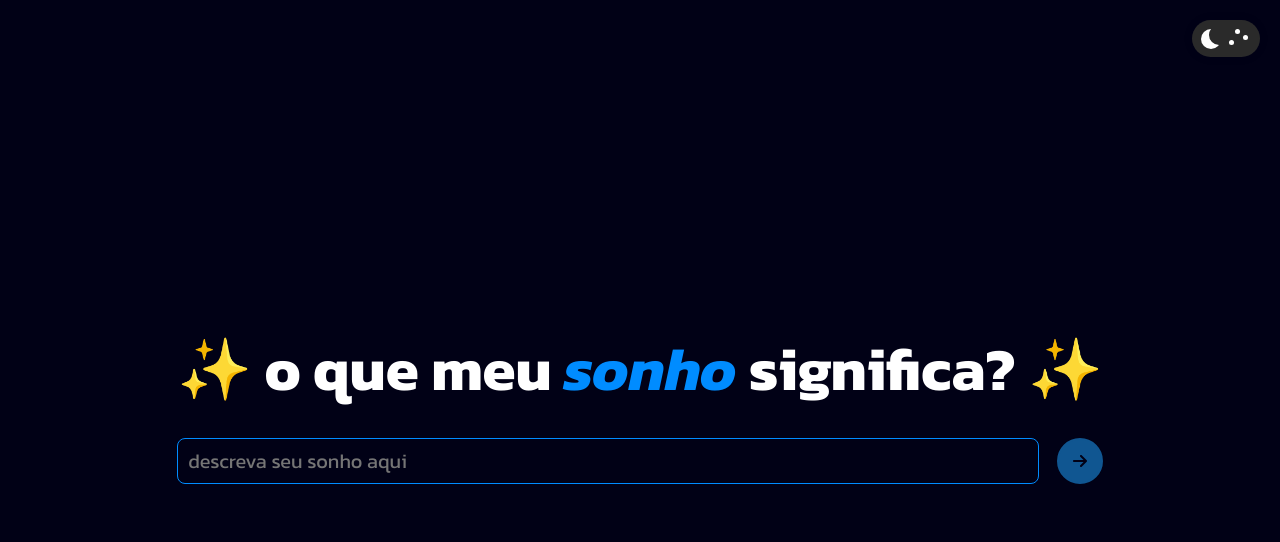
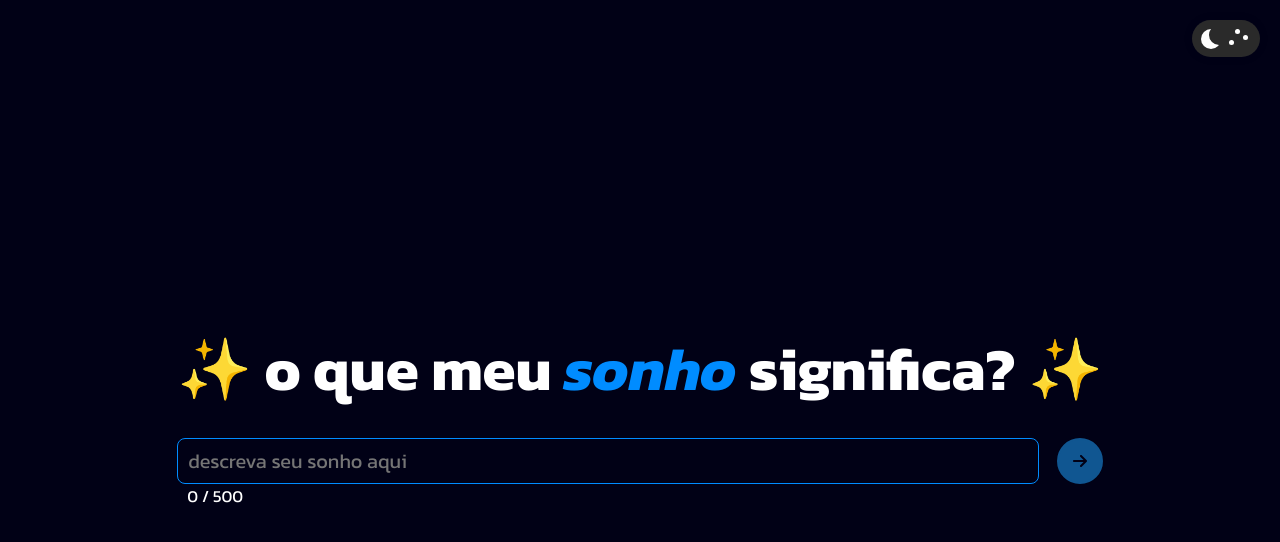
Before and after one commit to hnunezz/whats-my-dream-mean, an Angular app: page / in a window 1280 px wide. Shown: the top 542 px of the page. Built offline with nearby package versions, Linux system fonts and the light colour scheme.

Commit message:
feat: create validate to input and some validate for attackers

```diff
--- a/src/app/components/search-input/search-input.component.html
+++ b/src/app/components/search-input/search-input.component.html
@@ -1,6 +1,9 @@
 <div class="input-container flex align-center gap-24">
-      <input type="text" placeholder="descreva seu sonho aqui" [(ngModel)]="input"/>
-      <div class="button" (click)="meaningNavigate()" [ngClass]="{'disabled': input() === ''}">
+      <div class="input-view">
+        <input type="text" placeholder="descreva seu sonho aqui" [(ngModel)]="input"/>
+        <small [ngClass]="{'hasError': input().length >= 500 }"> {{input().length}} / 500 </small>
+      </div>
+      <div class="button" (click)="meaningNavigate()"  [ngClass]="{'disabled': input() === '' || input().length >= 500}">
         <svg width="14" height="12" viewBox="0 0 14 12" fill="none" xmlns="http://www.w3.org/2000/svg">
           <path
             d="M13.7063 6.70625C14.0969 6.31563 14.0969 5.68125 13.7063 5.29063L8.70625 0.290627C8.31563 -0.0999985 7.68125 -0.0999985 7.29063 0.290627C6.9 0.681252 6.9 1.31563 7.29063 1.70625L10.5875 5L1 5C0.446878 5 2.86102e-06 5.44688 2.86102e-06 6C2.86102e-06 6.55313 0.446878 7 1 7L10.5844 7L7.29375 10.2938C6.90313 10.6844 6.90313 11.3188 7.29375 11.7094C7.68438 12.1 8.31875 12.1 8.70938 11.7094L13.7094 6.70938L13.7063 6.70625Z"
--- a/src/app/components/search-input/search-input.component.scss
+++ b/src/app/components/search-input/search-input.component.scss
@@ -3,6 +3,20 @@
   grid-template-columns: 1fr auto;
   grid-template-rows: 1fr;
   gap: 0px 32px;
+
+  .input-view {
+    position: relative;
+
+    small {
+      position: absolute;
+      left: 10px;
+
+      &.hasError {
+        color: #ff2929;
+        animation: shake 2s ease infinite;
+      }
+    }
+  }
 
   input {
     width: 100%;
@@ -25,3 +39,8 @@
     }
   }
 }
+@keyframes shake {
+	0%, 100% {transform: translateX(0);}
+	10%, 30%, 50%, 70%, 90% {transform: translateX(-10px);}
+	20%, 40%, 60%, 80% {transform: translateX(10px);}
+}
--- a/src/app/components/search-input/search-input.component.ts
+++ b/src/app/components/search-input/search-input.component.ts
@@ -1,5 +1,5 @@
 import { NgClass } from '@angular/common';
-import { Component, inject, signal } from '@angular/core';
+import { Component, HostListener, inject, signal } from '@angular/core';
 import { FormsModule } from '@angular/forms';
 import { Router } from '@angular/router';
 import { SESSION_KEY } from '../../app.component';
@@ -18,6 +18,14 @@ export class SearchInputComponent {
 
   input = signal<string>('')
 
+  @HostListener('document:keydown.enter', ['$event'])
+  onEnterKeydown(event: KeyboardEvent): void {
+    if (this.input() === '') return;
+
+    this.meaningNavigate();
+  }
+
+
   constructor() {
     this.deleteSessions();
   }
@@ -33,7 +41,41 @@ export class SearchInputComponent {
   }
 
   meaningNavigate() {
-    this.sessionService.setSession(SESSION_KEY.INPUT_KEY, this.input());
+    const input = this.sanitizeString(this.input());
+
+    //!Quando aplicamos a limpeza na string
+    //!Ela pode retornar "" (< >)
+    //!Evitando levar pra sessão um ""
+    if (input === "") {
+      this.input.set('');
+      return;
+    }
+
+    this.sessionService.setSession(SESSION_KEY.INPUT_KEY, input);
     this.router.navigate(['/meaning'])
   }
+
+  private sanitizeString(inputString: string): string {
+    if (inputString === null || inputString === undefined) {
+      return "";
+    }
+
+    let cleaned = String(inputString);
+
+    cleaned = cleaned.trim();
+    cleaned = cleaned.replace(/\s+/g, ' ');
+    cleaned = cleaned.replace(/['";`]/g, '');
+    cleaned = cleaned.replace(/--|\/\*|\*\/|xp_cmdshell|exec\(/gi, '');
+    cleaned = cleaned.replace(/<[^>]*>?/gm, '');
+    cleaned = cleaned.replace(/&/g, '&amp;')
+      .replace(/</g, '&lt;')
+      .replace(/>/g, '&gt;')
+      .replace(/"/g, '&quot;')
+      .replace(/'/g, '&#x27;')
+      .replace(/\//g, '&#x2F;');
+
+    console.log(cleaned);
+
+    return cleaned;
+  }
 }
--- a/src/app/pages/meaning/meaning.component.html
+++ b/src/app/pages/meaning/meaning.component.html
@@ -28,7 +28,11 @@
         @if (loading) {
         <p><i class="fa-solid fa-spinner fa-spin-pulse" style="font-size: 40px;"></i></p>
         } @else {
+        @if (hasError) {
+        <p>Infelizmente ocorreu um <b [style.color]="'red'">Erro❗️</b> <br/> <small (click)="homeNavigate()">Clique aqui para voltar e refazer</small></p>
+        } @else {
         <p [innerHTML]="prompt_result"></p>
+        }
         }
       </div>
 
--- a/src/app/pages/meaning/meaning.component.scss
+++ b/src/app/pages/meaning/meaning.component.scss
@@ -93,6 +93,13 @@ footer {
   }
 }
 
+small {
+  cursor: pointer;
+  &:hover {
+    transition: ease 0.3s;
+    color: #ff2929;
+  }
+}
 @media (max-width: 800px) {
   section {
     display: grid;
@@ -108,7 +115,7 @@ footer {
     padding: 0;
   }
 
-   hr {
+  hr {
     margin: 18px 0% !important;
-   }
+  }
 }
--- a/src/app/pages/meaning/meaning.component.ts
+++ b/src/app/pages/meaning/meaning.component.ts
@@ -5,6 +5,7 @@ import { SESSION_KEY } from '../../app.component';
 import { NgClass } from '@angular/common';
 import { SessionService } from '../../services/session.service';
 import { takeUntilDestroyed } from '@angular/core/rxjs-interop';
+import { finalize } from 'rxjs';
 
 @Component({
   selector: 'app-meaning',
@@ -21,6 +22,7 @@ export class MeaningComponent {
   input: string = '';
   prompt_result: string = '';
   loading: boolean = true;
+  hasError: boolean = false;
   humor_selected: number = 0;
 
   constructor() {
@@ -45,6 +47,8 @@ export class MeaningComponent {
   }
 
   private sendPrompt() {
+    if (this.validateInput()) return;
+
     if (this.hasPrompt()) {
       this.prompt_result = this.sessionService.getSession(SESSION_KEY.PROMPT_KEY);
       this.loading = false;
@@ -57,15 +61,40 @@ export class MeaningComponent {
   private prompt() {
     this.appService
       .prompt(this.input)
-      .pipe(takeUntilDestroyed(this.destroyRef))
-      .subscribe((res: any) => {
-        this.sessionService.setSession(SESSION_KEY.PROMPT_KEY, res.dream as string);
-        this.prompt_result = res.dream as string;
-        this.loading = false;
+      .pipe(takeUntilDestroyed(this.destroyRef), finalize(() => (this.loading = false)),
+      )
+      .subscribe({
+        next: (res: any) => {
+          this.sessionService.setSession(SESSION_KEY.PROMPT_KEY, res.dream as string);
+          this.prompt_result = res.dream as string;
+        },
+        error: () => {
+          this.loading = false;
+          this.hasError = true;
+        }
       });
   }
 
   private hasPrompt() {
     return this.sessionService.hasSession(SESSION_KEY.PROMPT_KEY);
   }
+
+
+  private validateInput(): boolean {
+    const message = 'Eu sei o que você tentou fazer 😆';
+
+    //! Caso o dev tente burlar a regra de 500 caracteres
+    const isTooLong = this.input.length > 500;
+
+    //! Caso o dev tente adicionar manualmente um item na sessão
+    const isEmpty = this.input.trim() === '';
+
+    if (isTooLong || isEmpty) {
+      alert(message);
+      this.homeNavigate();
+      return true;
+    }
+
+    return false;
+  }
 }
```
